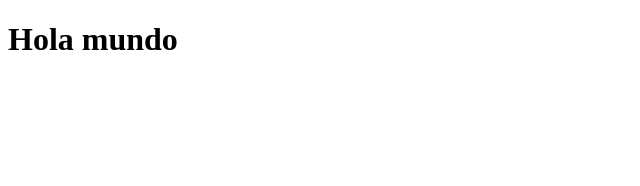
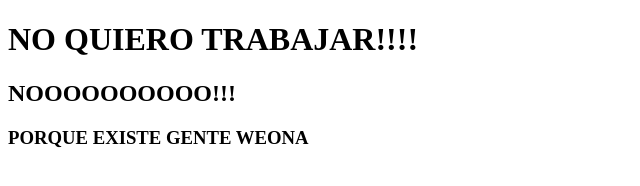
Before and after one commit to paulinagpyl/probandoColab, a plain HTML site: page index.html in a window 1280 px wide. Shown: the whole page, without its empty margins (0-640 px from the left). Drawn offline with Linux system fonts and the light colour scheme.

Commit message:
Moises Commit

```diff
--- a/index.html
+++ b/index.html
@@ -7,7 +7,9 @@
     <title>Document</title>
 </head>
 <body>
-    <h1>Hola mundo</h1>
+    <h1>NO QUIERO TRABAJAR!!!!</h1>
+    <h2>NOOOOOOOOOO!!!</h2>
+    <h3>PORQUE EXISTE GENTE WEONA</h3>
     <script src="script.js"></script>
 </body>
 </html>
```
